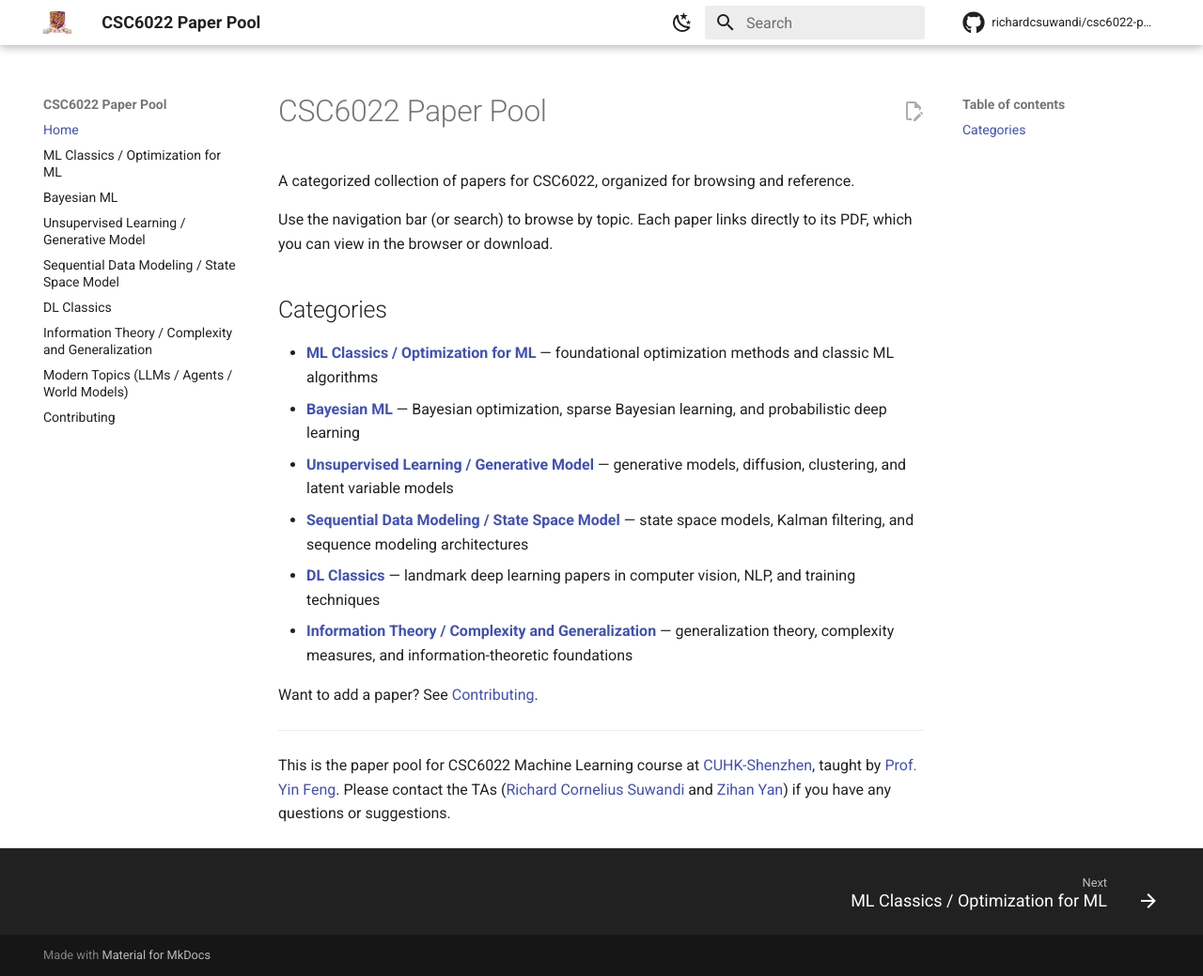
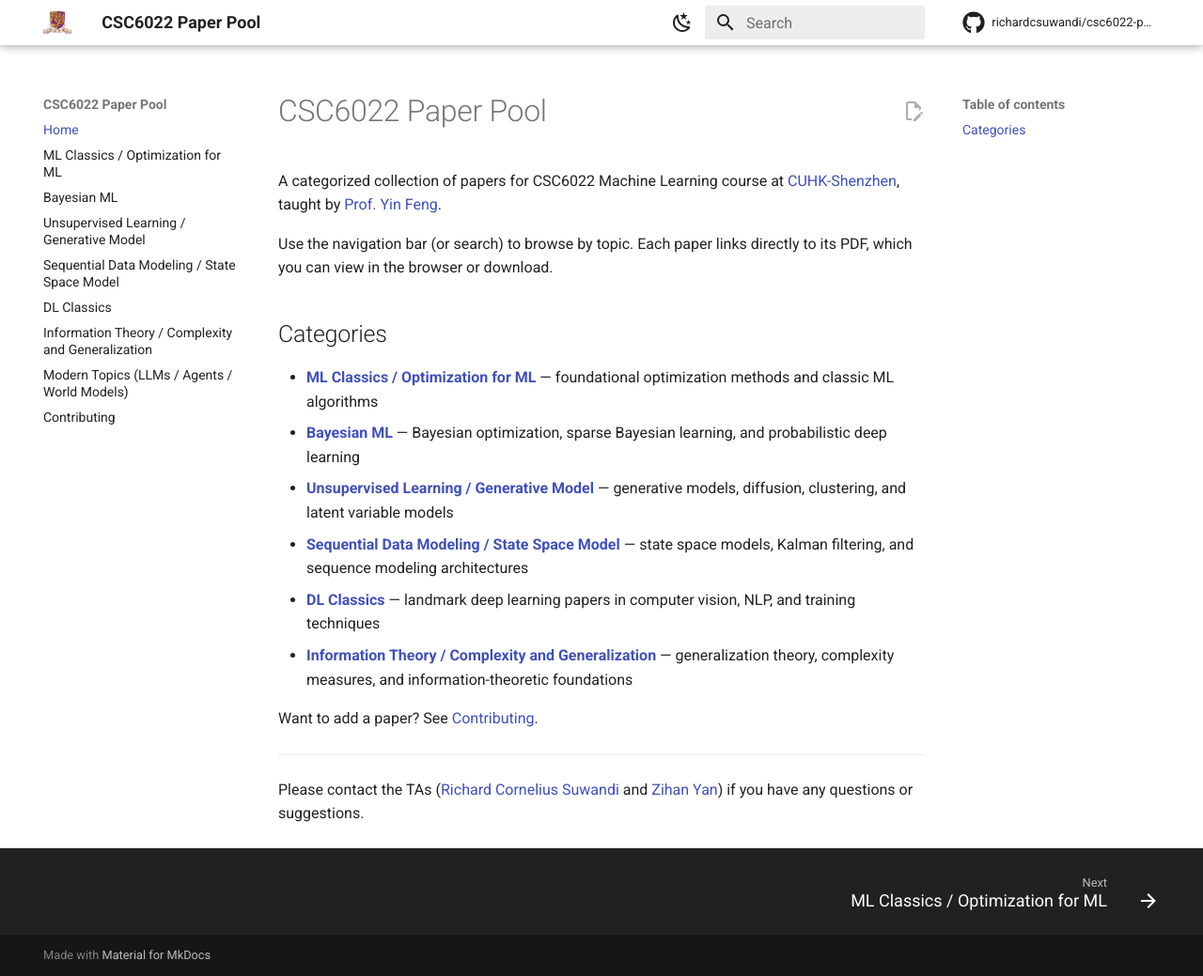
Before and after one commit to richardcsuwandi/csc6022-paper-pool, an MkDocs documentation site: the page built from docs/index.md, in a window 1280 px wide and 1039 px high. Shown: the whole window at 94% size. Built offline with MkDocs 1.6.1 and Material for MkDocs 9.7.7, drawn with Linux system fonts in a browser that asks for light colours; comment, search, counter and statistics services are not loaded.

Commit message:
updated index page

```diff
--- a/docs/index.md
+++ b/docs/index.md
@@ -1,6 +1,6 @@
 # CSC6022 Paper Pool
 
-A categorized collection of papers for CSC6022, organized for browsing and reference.
+A categorized collection of papers for CSC6022 Machine Learning course at [CUHK-Shenzhen](https://www.cuhk.edu.cn/en/home), taught by [Prof. Yin Feng](https://sai.cuhk.edu.cn/en/teacher/97/).
 
 Use the navigation bar (or search) to browse by topic. Each paper links directly to its PDF, which you can view in the browser or download.
 
@@ -17,4 +17,4 @@
 
 ---
 
-This is the paper pool for CSC6022 Machine Learning course at [CUHK-Shenzhen](https://www.cuhk.edu.cn/en/home), taught by [Prof. Yin Feng](https://sai.cuhk.edu.cn/en/teacher/97/). Please contact the TAs ([Richard Cornelius Suwandi](mailto:richardsuwandi@link.cuhk.edu.cn) and [Zihan Yan](mailto:zihanyan2@link.cuhk.edu.cn)) if you have any questions or suggestions.
+Please contact the TAs ([Richard Cornelius Suwandi](mailto:richardsuwandi@link.cuhk.edu.cn) and [Zihan Yan](mailto:zihanyan2@link.cuhk.edu.cn)) if you have any questions or suggestions.
```
